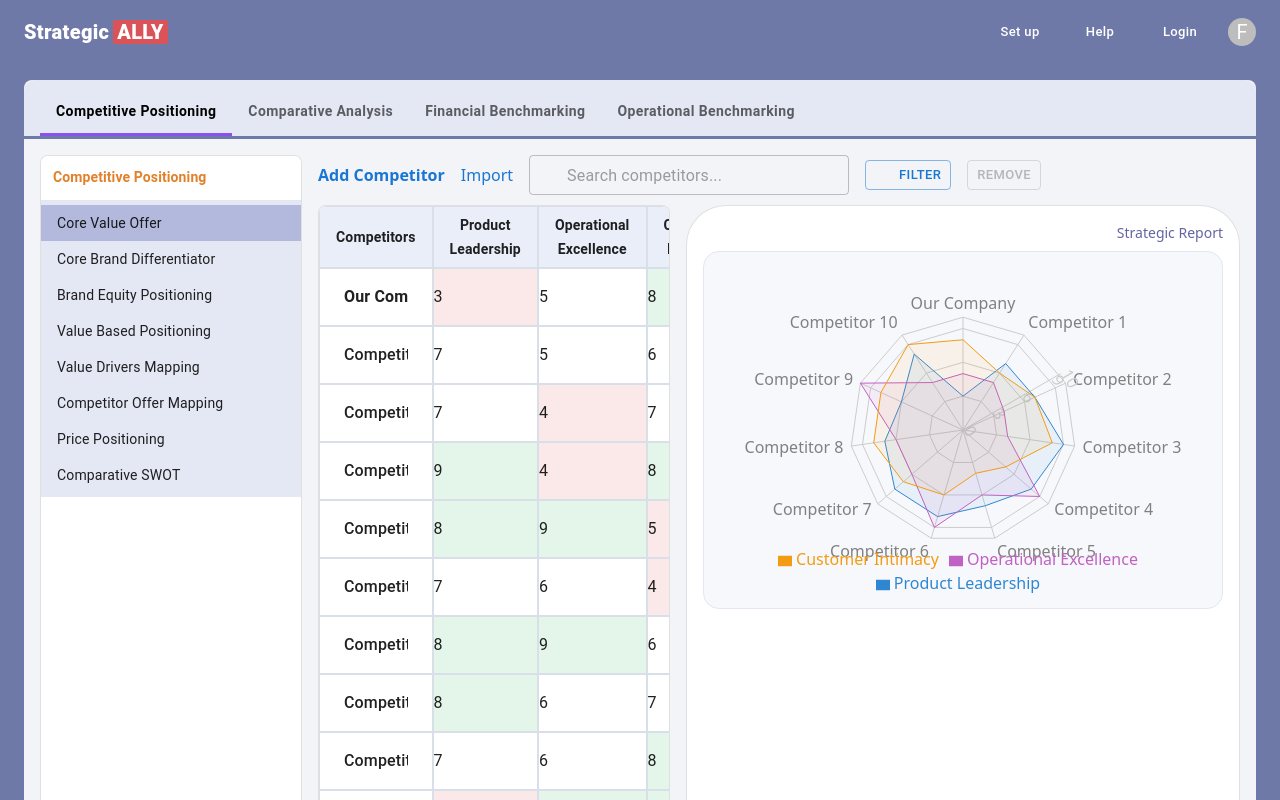
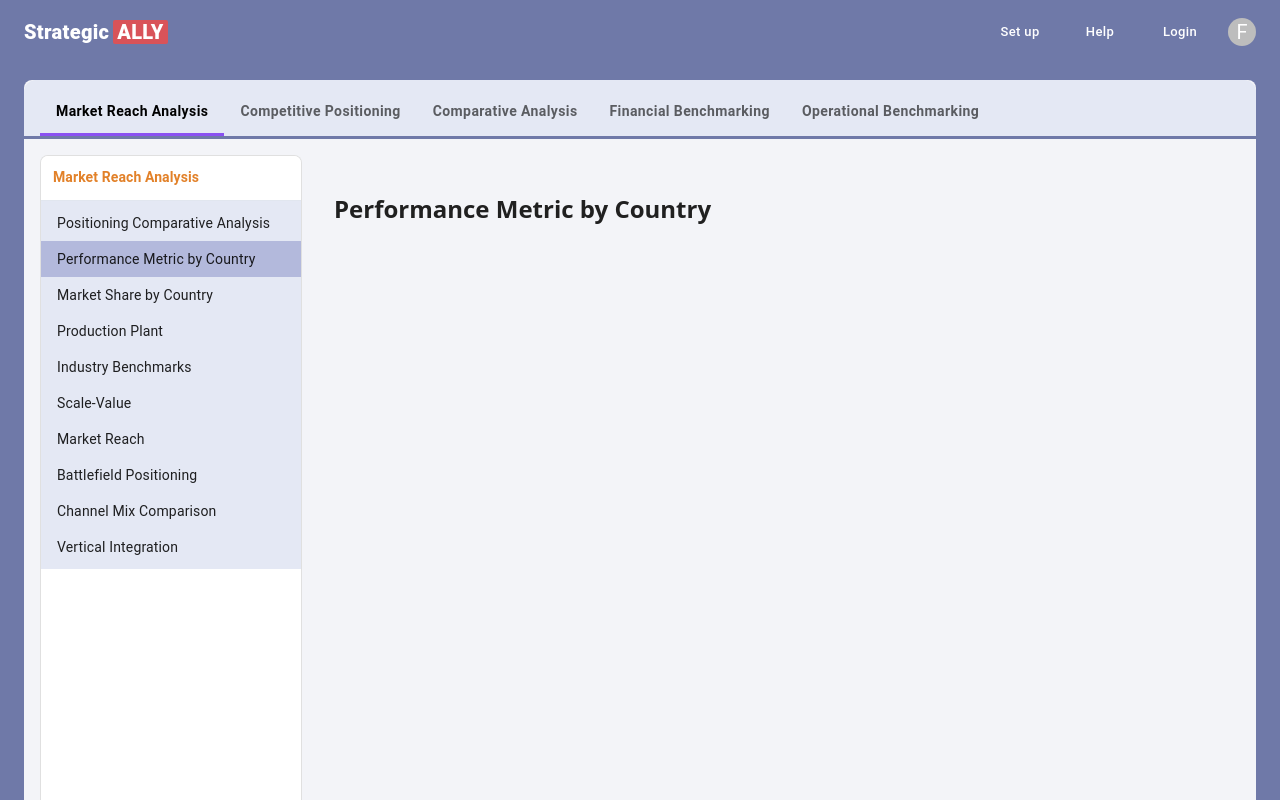
Before and after one commit to KAIXIANG12/-2, a React (Vite) app: page /mra/geo in a window 1280 px wide. Before the commit this address led to /cp/cvo. Shown: the top 800 px of the page. Built offline with nearby package versions, Linux system fonts and the light colour scheme; some icons are missing.

Commit message:
Add MRALayout component and update App.jsx routing

```diff
--- a/src/App.jsx
+++ b/src/App.jsx
@@ -24,13 +24,14 @@ import Login from "./pages/Auth/Login"
 
 // 顶部一级导航
 const TOP = [
-    { key: 'cp', label: 'Competitive Positioning', path: '/cp/cvo' },
-    { key: 'ca', label: 'Comparative Analysis',    path: '/ca' },
-    { key: 'fb', label: 'Financial Benchmarking',  path: '/fb' },
-    { key: 'ob', label: 'Operational Benchmarking',path: '/ob' },
+    { key: 'mra', label: 'Market Reach Analysis',   path: '/mra/geo' },
+    { key: 'cp',  label: 'Competitive Positioning', path: '/cp/cvo'  },
+    { key: 'ca',  label: 'Comparative Analysis',    path: '/ca'      },
+    { key: 'fb',  label: 'Financial Benchmarking',  path: '/fb'      },
+    { key: 'ob',  label: 'Operational Benchmarking',path: '/ob'      },
 ]
 
-// CP 左侧子菜单
+// Competitive Positioning 左侧菜单
 const CP_MENU = [
     { key:'cvo', label:'Core Value Offer',          path:'/cp/cvo' },
     { key:'cbd', label:'Core Brand Differentiator', path:'/cp/cbd' },
@@ -42,13 +43,27 @@ const CP_MENU = [
     { key:'csw', label:'Comparative SWOT',          path:'/cp/csw' },
 ]
 
-/* 顶部品牌条：左 Logo，右 Set up / Help / Login / Avatar */
+// Market Reach Analysis 左侧菜单
+const MRA_MENU = [
+    { key:'positioning', label:'Positioning Comparative Analysis', path:'/mra/positioning' },
+    { key:'geo',         label:'Performance Metric by Country',    path:'/mra/geo' },
+    { key:'share',       label:'Market Share by Country',          path:'/mra/share' },
+    { key:'plant',       label:'Production Plant',                  path:'/mra/plant' },
+    { key:'bench',       label:'Industry Benchmarks',              path:'/mra/benchmarks' },
+    { key:'scale',       label:'Scale-Value',                       path:'/mra/scale-value' },
+    { key:'reach',       label:'Market Reach',                      path:'/mra/market-reach' },
+    { key:'battle',      label:'Battlefield Positioning',           path:'/mra/battlefield' },
+    { key:'channel',     label:'Channel Mix Comparison',            path:'/mra/channel-mix' },
+    { key:'vi',          label:'Vertical Integration',              path:'/mra/vertical-integration' },
+]
+
+/* 顶部品牌条 */
 function BrandBar(){
     return (
         <>
             <AppBar position="fixed" elevation={0} sx={{ bgcolor:'#6F79A8' }}>
                 <Toolbar sx={{ minHeight: 64, px: 2 }}>
-                    {/* LEFT Logo */}
+                    {/* Logo */}
                     <Typography variant="h6" sx={{ fontWeight: 800, letterSpacing: .3 }}>
                         <Box component="span" sx={{ color:'#fff' }}>Strategic</Box>
                         <Box component="span" sx={{ ml: .5, px: .5, borderRadius: .5, bgcolor:'#D95359', color:'#fff', fontWeight: 900 }}>ALLY</Box>
@@ -56,73 +71,70 @@ function BrandBar(){
 
                     <Box sx={{ flex: 1 }} />
 
-                    {/* 右侧操作 */}
+                    {/* 右侧按钮 */}
                     <Stack direction="row" spacing={2} alignItems="center">
                         <Button color="inherit" size="small" sx={{ textTransform:'none' }}>Set up</Button>
                         <Button color="inherit" size="small" sx={{ textTransform:'none' }}>Help</Button>
-                        {/* Login 入口 */}
-                        <Button component={NavLink} to="/auth/login" color="inherit" size="small" sx={{ textTransform:'none' }}>
-                            Login
-                        </Button>
+                        <Button component={NavLink} to="/auth/login" color="inherit" size="small" sx={{ textTransform:'none' }}>Login</Button>
                         <Avatar sx={{ width: 28, height: 28 }}>F</Avatar>
                     </Stack>
                 </Toolbar>
             </AppBar>
-            {/* 占位，避免内容被盖住 */}
+            {/* 占位 */}
             <Toolbar sx={{ minHeight: 64 }} />
         </>
     )
 }
 
-/* Tabs 导航 */
+/* 顶部 Tabs 导航 */
 function TabsBar(){
     const { pathname } = useLocation()
-    const current = pathname.startsWith('/cp') ? 0
-        : pathname.startsWith('/ca') ? 1
-            : pathname.startsWith('/fb') ? 2 : 3
+    const current = React.useMemo(() => {
+        const idx = TOP.findIndex(t => pathname.startsWith('/' + t.key))
+        return idx === -1 ? 0 : idx
+    }, [pathname])
+
     return (
-        <Paper elevation={0}
-               sx={{ px: 2, pt: 1, pb: 0, bgcolor:'#E4E8F4', borderRadius: '12px 12px 0 0', borderBottom: '3px solid #6F79A8' }}>
-            <Tabs value={current} textColor="inherit" TabIndicatorProps={{ sx:{ bgcolor:'#8A51F1', height: 3 } }}>
-                {TOP.map(t => (
+        <Paper elevation={0} sx={{ px: 2, pt: 1, pb: 0, bgcolor:'#E4E8F4', borderRadius:'12px 12px 0 0', borderBottom:'3px solid #6F79A8' }}>
+            <Tabs value={current} textColor="inherit" TabIndicatorProps={{ sx:{ bgcolor:'#8A51F1', height:3 } }}>
+                {TOP.map((t, i) => (
                     <Tab key={t.key} label={t.label} component={NavLink} to={t.path}
-                         sx={{ textTransform:'none', fontWeight: current===TOP.indexOf(t)?700:600, color:'#000' }}/>
+                         sx={{ textTransform:'none', fontWeight: current===i?700:600, color:'#000' }}/>
                 ))}
             </Tabs>
         </Paper>
     )
 }
 
-/* 整页框架 */
+/* 整体框架 */
 function Frame({ children }){
     return (
-        <Box sx={{ bgcolor:'#6F79A8', minHeight:'100vh', pb: 6 }}>
+        <Box sx={{ bgcolor:'#6F79A8', minHeight:'100vh', pb:6 }}>
             <BrandBar />
-            <Container maxWidth={false} sx={{ px: 4 }}>
-                <Paper elevation={0} sx={{ mt: 2, borderRadius: 2, overflow:'hidden', bgcolor:'#F3F4F8', width:'100%' }}>
+            <Container maxWidth={false} sx={{ px:4 }}>
+                <Paper elevation={0} sx={{ mt:2, borderRadius:2, overflow:'hidden', bgcolor:'#F3F4F8', width:'100%' }}>
                     <TabsBar />
-                    <Box sx={{ p: 2 }}>{children}</Box>
+                    <Box sx={{ p:2 }}>{children}</Box>
                 </Paper>
             </Container>
         </Box>
     )
 }
 
-/* CPLayout */
-function CPLayout(){
+/* 通用侧边栏布局 */
+function SidebarLayout({ title, items }){
     const { pathname } = useLocation()
     const [collapsed, setCollapsed] = React.useState(false)
     const sidebarWidth = collapsed ? 56 : 260
 
     return (
-        <Box sx={{ display:'flex', alignItems:'flex-start', gap: 2 }}>
-            {/* 左侧侧边栏 */}
-            <Paper variant="outlined" sx={{ width: sidebarWidth, flex:'0 0 auto', p:0, borderRadius:2, position:'sticky', top: 16, height:'calc(100vh - 32px)', overflow:'auto' }}>
+        <Box sx={{ display:'flex', alignItems:'flex-start', gap:2 }}>
+            <Paper variant="outlined" sx={{ width:sidebarWidth, flex:'0 0 auto', p:0, borderRadius:2, position:'sticky', top:16, height:'calc(100vh - 32px)', overflow:'auto' }}>
                 <Stack direction="row" alignItems="center" justifyContent="space-between"
                        sx={{ px:1.5, py:1, bgcolor:'#fff', borderBottom:'1px solid #e1e6ef' }}>
                     {!collapsed && (
                         <Typography variant="subtitle2" sx={{ fontWeight:700, color:'#E28129' }}>
-                            Competitive Positioning
+                            {title}
                         </Typography>
                     )}
                     <Tooltip title={collapsed ? 'Show sidebar' : 'Hide sidebar'}>
@@ -134,18 +146,17 @@ function CPLayout(){
 
                 {!collapsed && (
                     <List dense sx={{ py:0.5, bgcolor:'#E4E8F4' }}>
-                        {CP_MENU.map(item => (
+                        {items.map(item => (
                             <ListItemButton key={item.key} component={NavLink} to={item.path}
                                             selected={pathname === item.path}
                                             sx={{ '&.Mui-selected':{ bgcolor:'#B3B9DC', ':hover':{ bgcolor:'#B3B9DC' }}}}>
-                                <ListItemText primaryTypographyProps={{ fontSize: 14 }} primary={item.label}/>
+                                <ListItemText primaryTypographyProps={{ fontSize:14 }} primary={item.label}/>
                             </ListItemButton>
                         ))}
                     </List>
                 )}
             </Paper>
 
-            {/* 右侧内容 */}
             <Box sx={{ flex:1, minWidth:0 }}>
                 <Outlet />
             </Box>
@@ -153,37 +164,56 @@ function CPLayout(){
     )
 }
 
-// 占位页面
+/* 专用 Layout */
+function CPLayout(){ return <SidebarLayout title="Competitive Positioning" items={CP_MENU} /> }
+function MRALayout(){ return <SidebarLayout title="Market Reach Analysis" items={MRA_MENU} /> }
+
+// 占位页
 const Placeholder = ({ title }) => (
-    <div style={{ padding: 16 }}>
+    <div style={{ padding:16 }}>
         <h2>{title}</h2>
     </div>
 )
 
-// ---- 引入你的页面 ----
+// 引入页面
 import CoreValueOffer from './pages/CoreValueOffer'
 import FBLayout from './pages/FBLayout'
 import FinancialComparativeAnalysis from './pages/FinancialComparativeAnalysis'
 
 export default function App(){
     const location = useLocation()
-    const isAuth = location.pathname.startsWith('/auth')   // ⭐ 关键：按路径切换渲染
+    const isAuth = location.pathname.startsWith('/auth')
 
     if (isAuth) {
-        // 只渲染 Auth 路由，避免被业务路由的 "*" 抢走
         return (
             <Routes>
                 <Route path="/auth/login" element={<Login />} />
-                {/* 这里可以继续加 /auth/xxx */}
             </Routes>
         )
     }
 
-    // 其它路径都走原来的 Frame + 业务路由
     return (
         <Frame>
             <Routes>
-                <Route path="/" element={<Navigate to="/cp/cvo" replace/>} />
+                {/* 默认跳转 */}
+                <Route path="/" element={<Navigate to="/mra/geo" replace/>} />
+
+                {/* Market Reach Analysis */}
+                <Route path="/mra" element={<MRALayout />}>
+                    <Route path="positioning" element={<Placeholder title="Positioning Comparative Analysis" />} />
+                    <Route path="geo" element={<Placeholder title="Performance Metric by Country" />} />
+                    <Route path="share" element={<Placeholder title="Market Share by Country" />} />
+                    <Route path="plant" element={<Placeholder title="Production Plant" />} />
+                    <Route path="benchmarks" element={<Placeholder title="Industry Benchmarks" />} />
+                    <Route path="scale-value" element={<Placeholder title="Scale-Value" />} />
+                    <Route path="market-reach" element={<Placeholder title="Market Reach" />} />
+                    <Route path="battlefield" element={<Placeholder title="Battlefield Positioning" />} />
+                    <Route path="channel-mix" element={<Placeholder title="Channel Mix Comparison" />} />
+                    <Route path="vertical-integration" element={<Placeholder title="Vertical Integration" />} />
+                    <Route path="*" element={<Navigate to="/mra/geo" replace/>} />
+                </Route>
+
+                {/* Competitive Positioning */}
                 <Route path="/cp" element={<CPLayout />}>
                     <Route path="cvo" element={<CoreValueOffer />} />
                     <Route path="cbd" element={<Placeholder title="Core Brand Differentiator" />} />
@@ -191,13 +221,15 @@ export default function App(){
                     <Route path="vbp" element={<Placeholder title="Value Based Positioning" />} />
                     <Route path="vdm" element={<Placeholder title="Value Drivers Mapping" />} />
                     <Route path="com" element={<Placeholder title="Competitor Offer Mapping" />} />
-                    <Route path="pp"  element={<Placeholder title="Price Positioning" />} />
+                    <Route path="pp" element={<Placeholder title="Price Positioning" />} />
                     <Route path="csw" element={<Placeholder title="Comparative SWOT" />} />
                     <Route path="*" element={<Navigate to="/cp/cvo" replace/>} />
                 </Route>
 
+                {/* Comparative Analysis */}
                 <Route path="/ca" element={<Placeholder title="Comparative Analysis (coming soon)" />} />
 
+                {/* Financial Benchmarking */}
                 <Route path="/fb" element={<FBLayout />}>
                     <Route index element={<FinancialComparativeAnalysis />} />
                     <Route path="revenue" element={<Placeholder title="Revenue Comparison" />} />
@@ -210,8 +242,10 @@ export default function App(){
                     <Route path="*" element={<Navigate to="/fb" replace/>} />
                 </Route>
 
+                {/* Operational Benchmarking */}
                 <Route path="/ob" element={<Placeholder title="Operational Benchmarking (coming soon)" />} />
-                <Route path="*" element={<Navigate to="/cp/cvo" replace/>} />
+
+                <Route path="*" element={<Navigate to="/mra/geo" replace/>} />
             </Routes>
         </Frame>
     )
```
Also changed, not shown: src/pages/MRALayout.jsx (added, +114 -0 lines).
